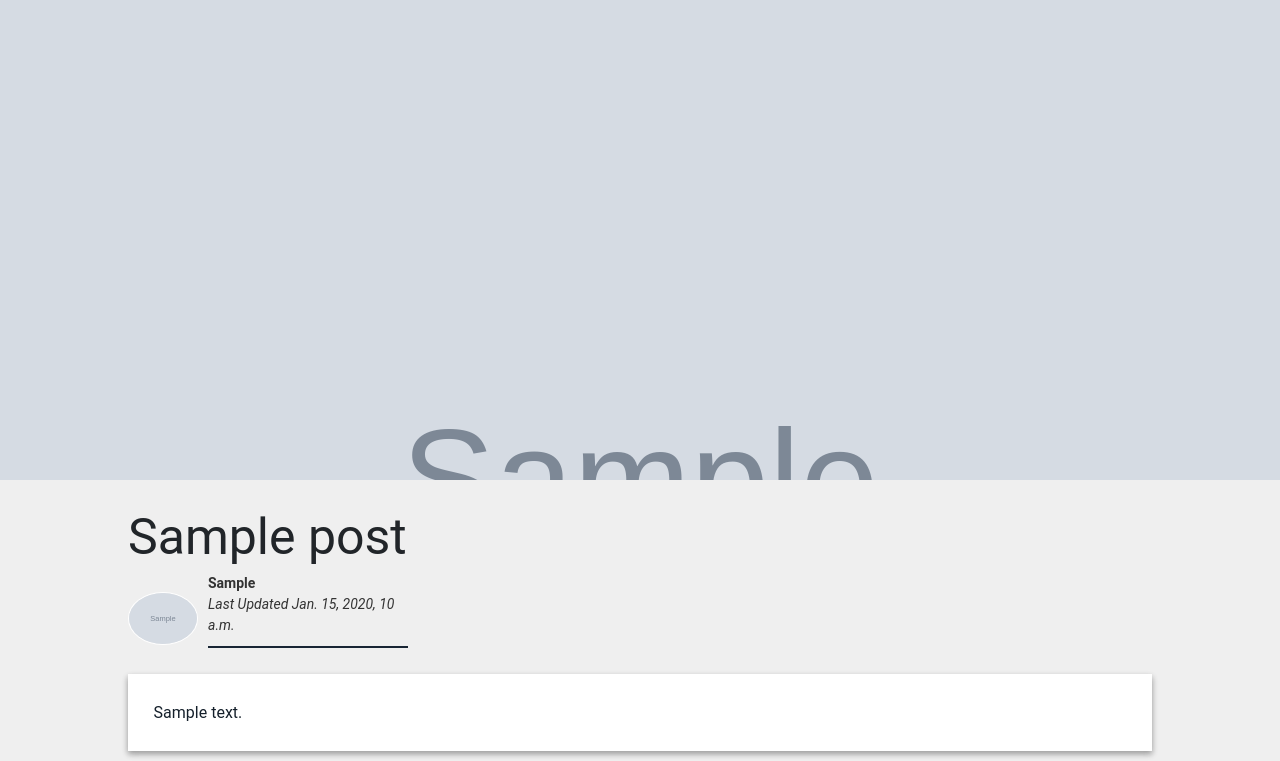
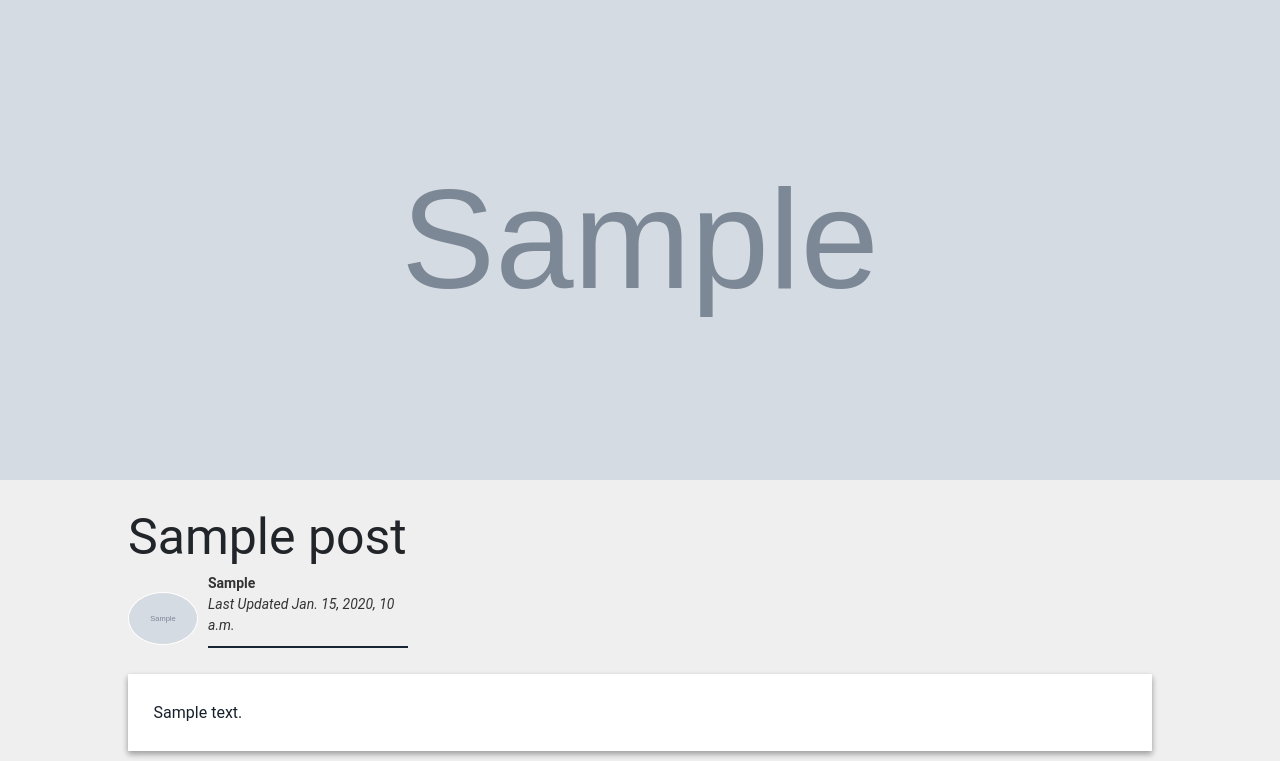
Before and after one commit to jdoiro3/myPersonalSite, a Django app: template blog/templates/blog/post.html in a window 1280 px wide. Shown: the part 57-818 px from the top of the page. Run offline with Django 3.2, Linux system fonts and the light colour scheme; the template is opened without the code that fills it: most values are stand-ins (such as "Sample title", 1, 10 or a date in 2020); grey boxes marked "Sample" are stand-in pictures; some libraries are stand-ins or nearby versions.

Commit message:
making post background images centered

```diff
--- a/blog/static/blog/post.css
+++ b/blog/static/blog/post.css
@@ -51,7 +51,7 @@ body {
 header {
     height: 60vh;
     background-size: cover;
-    background-position: top;
+    background-position: center;
     align-items: center;
 }
 
```
